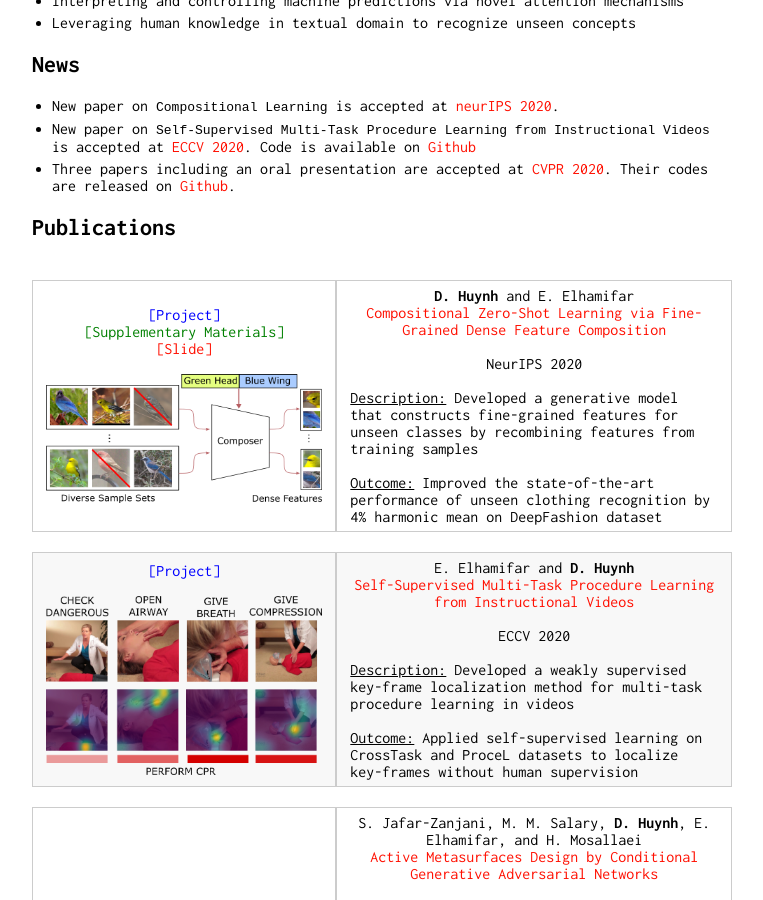
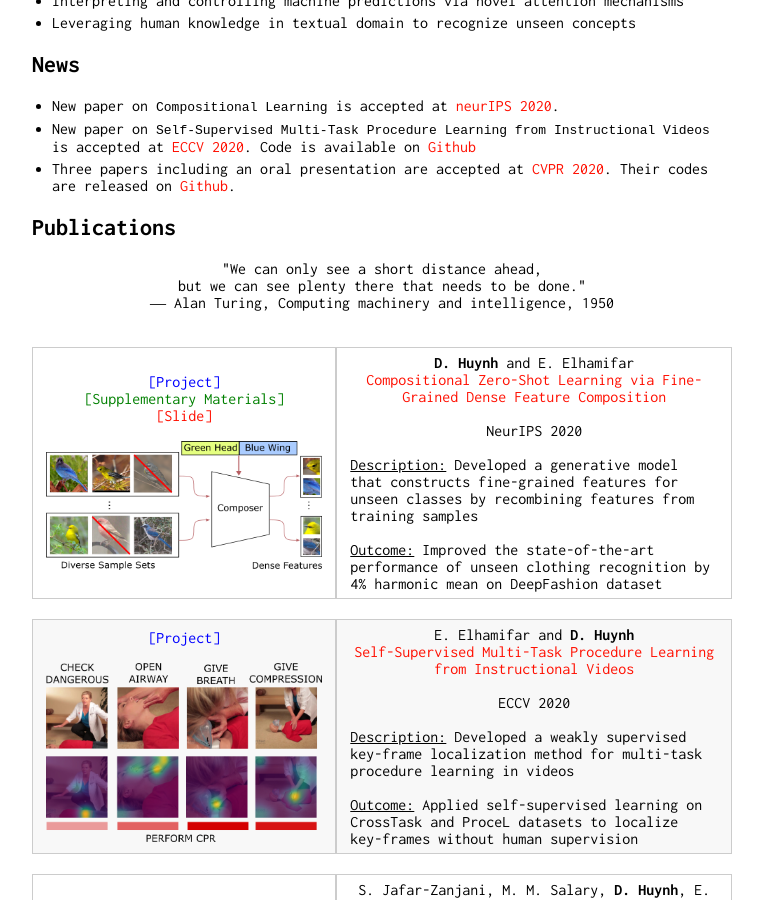
Before and after one commit to ZiweiXU/hbdat.github.io, a Jekyll site: the page built from index.md, in a window 1280 px wide and 900 px high, scrolled down 626 px. Shown: the whole window, without its empty margins (258-1021 px from the left). Built offline with Jekyll 4.4.1, drawn with Linux system fonts in a browser that asks for light colours.

Commit message:
Turing quote

```diff
--- a/index.md
+++ b/index.md
@@ -35,6 +35,12 @@ I am currently working on:
 
 ## Publications
 
+<center>
+"We can only see a short distance ahead,<br>
+but we can see plenty there that needs to be done."
+<br>
+― Alan Turing, Computing machinery and intelligence, 1950
+</center>
 
 <table>
 
```
